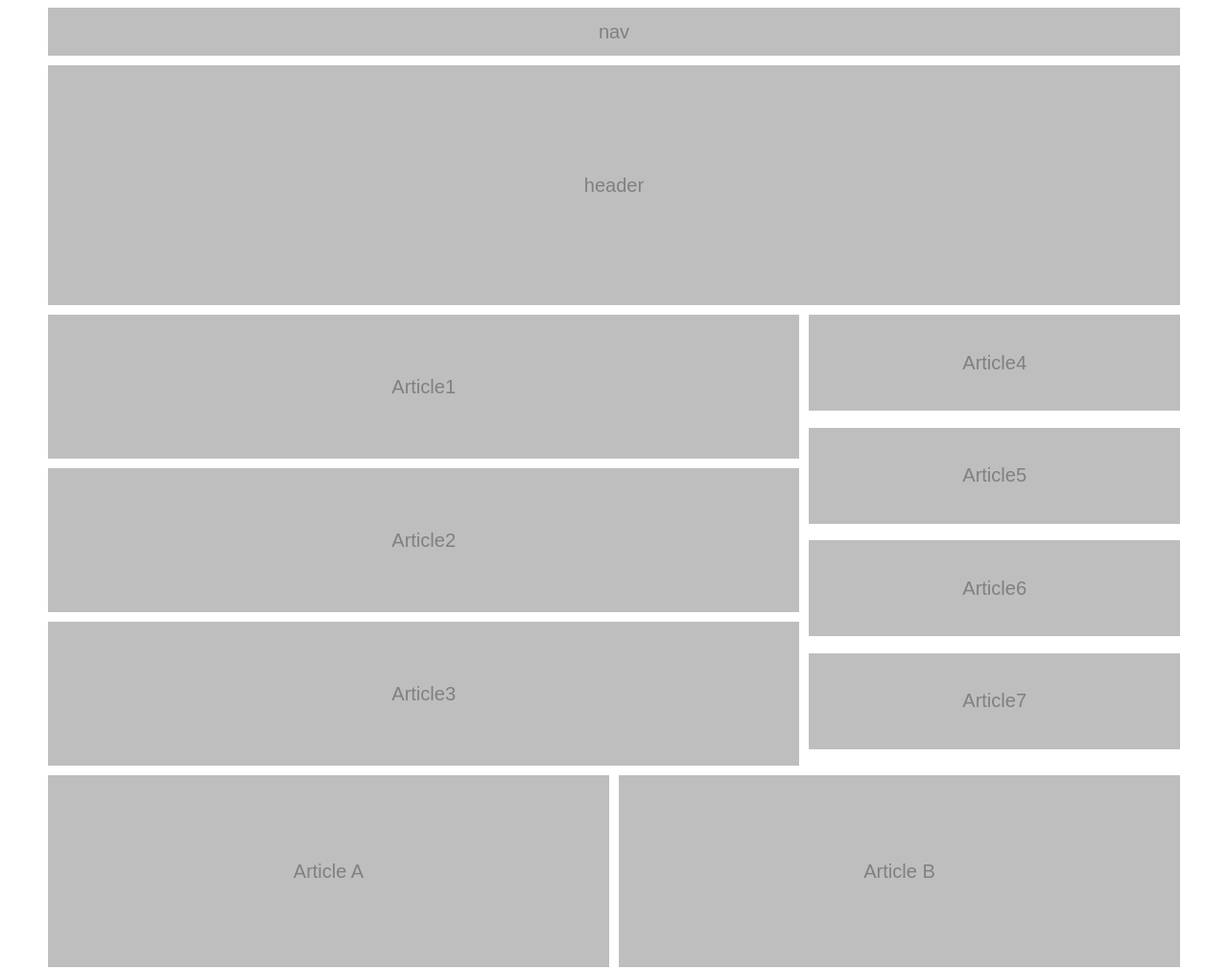
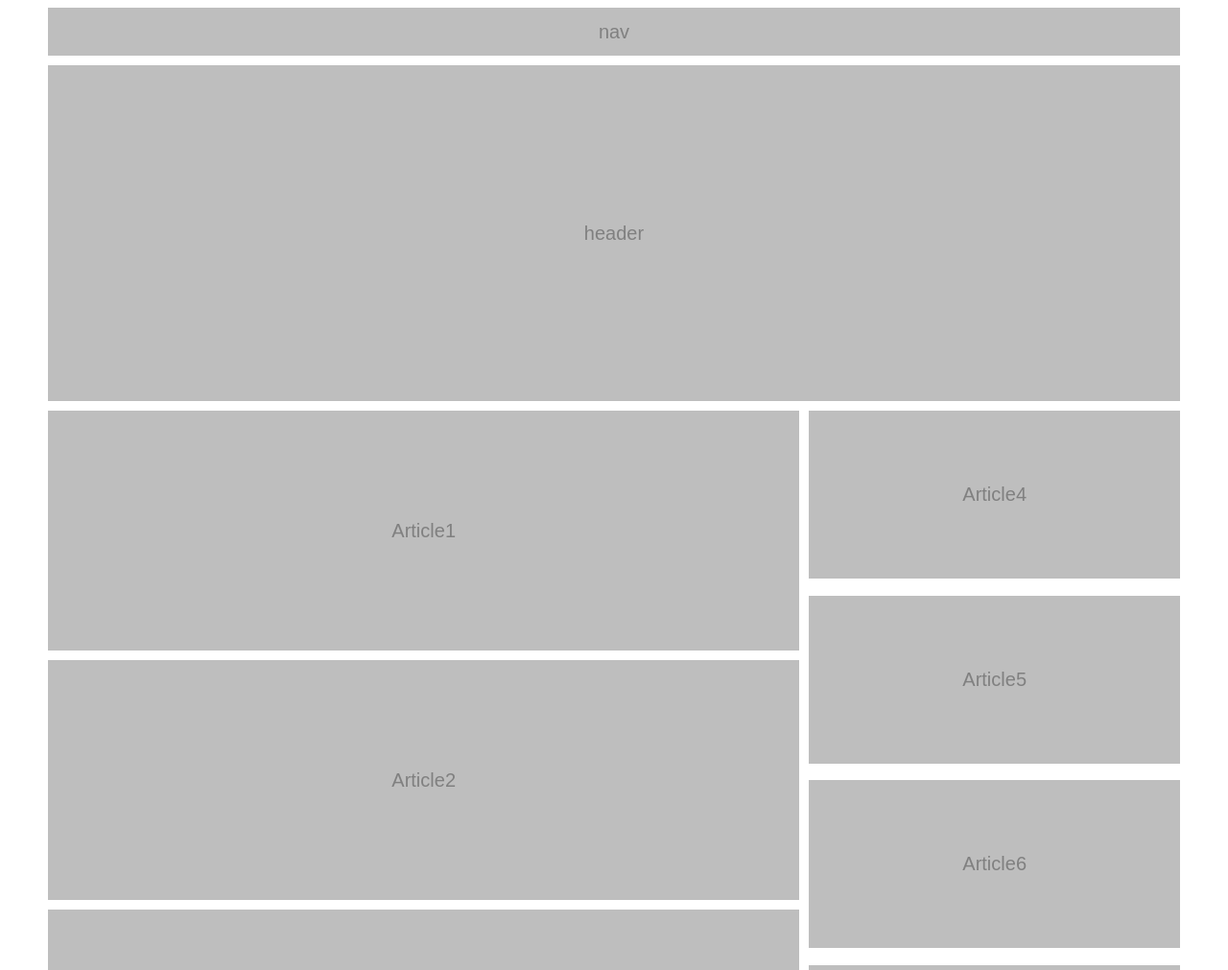
Before and after one commit to Ludwigstud/Grid-Bootcamp, a plain HTML site: page complex/index.html in a window 1280 px wide. Shown: the top 1011 px of the page at 96% size. Drawn offline with Linux system fonts and the light colour scheme.

Commit message:
styling complex

```diff
--- a/complex/style.css
+++ b/complex/style.css
@@ -25,22 +25,22 @@ nav {
 
 header {
   grid-area: header;
-  height: 250px;
+  height: 350px;
 }
 
 .article1 {
   grid-area: article1;
-  height: 150px;
+  height: 250px;
 }
 
 .article2 {
   grid-area: article2;
-  height: 150px;
+  height: 250px;
 }
 
 .article3 {
   grid-area: article3;
-  height: 150px;
+  height: 250px;
 }
 
 .article-a {
@@ -68,7 +68,7 @@ header {
 .article5,
 .article6,
 .article7 {
-  height: 100px;
+  height: 175px;
 }
 
 .img-container {
@@ -94,7 +94,7 @@ footer {
 .article-b,
 .article-c,
 .article-d {
-  height: 200px;
+  height: 250px;
 }
 
 footer {
```
